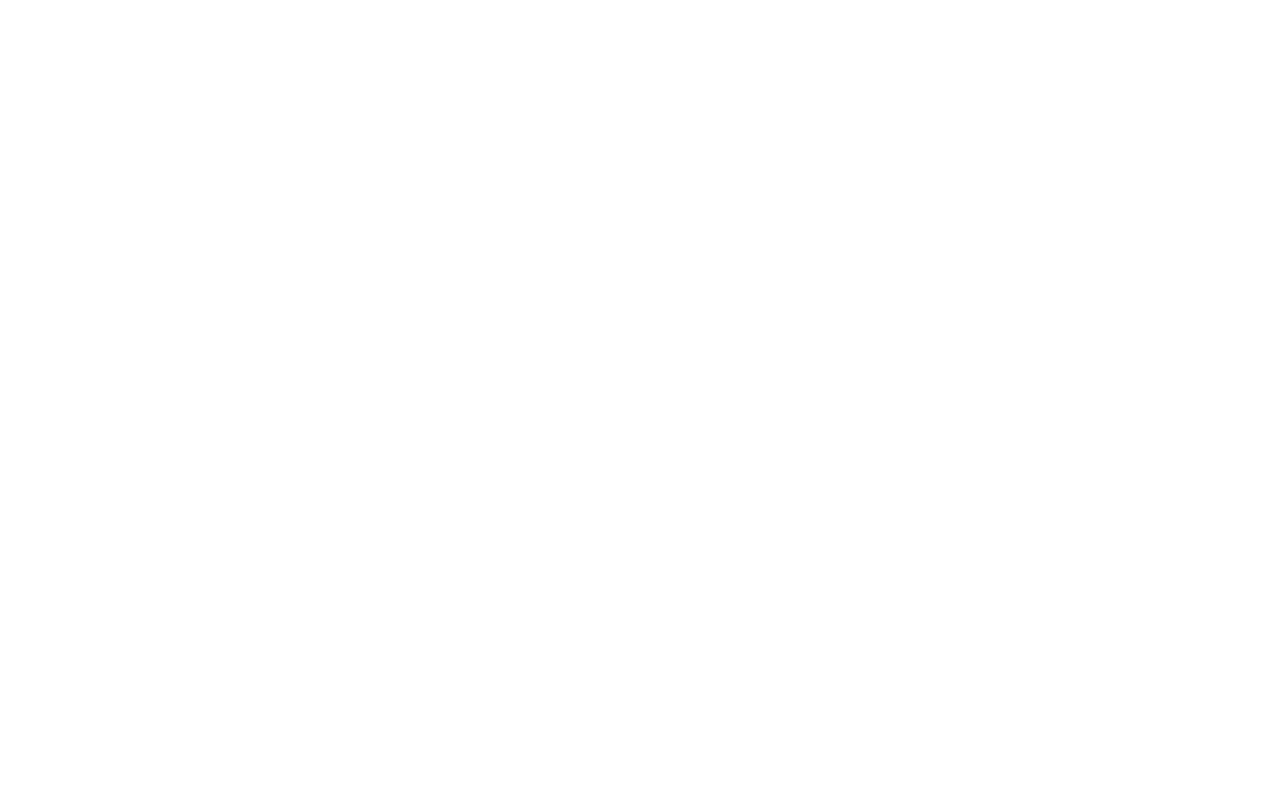
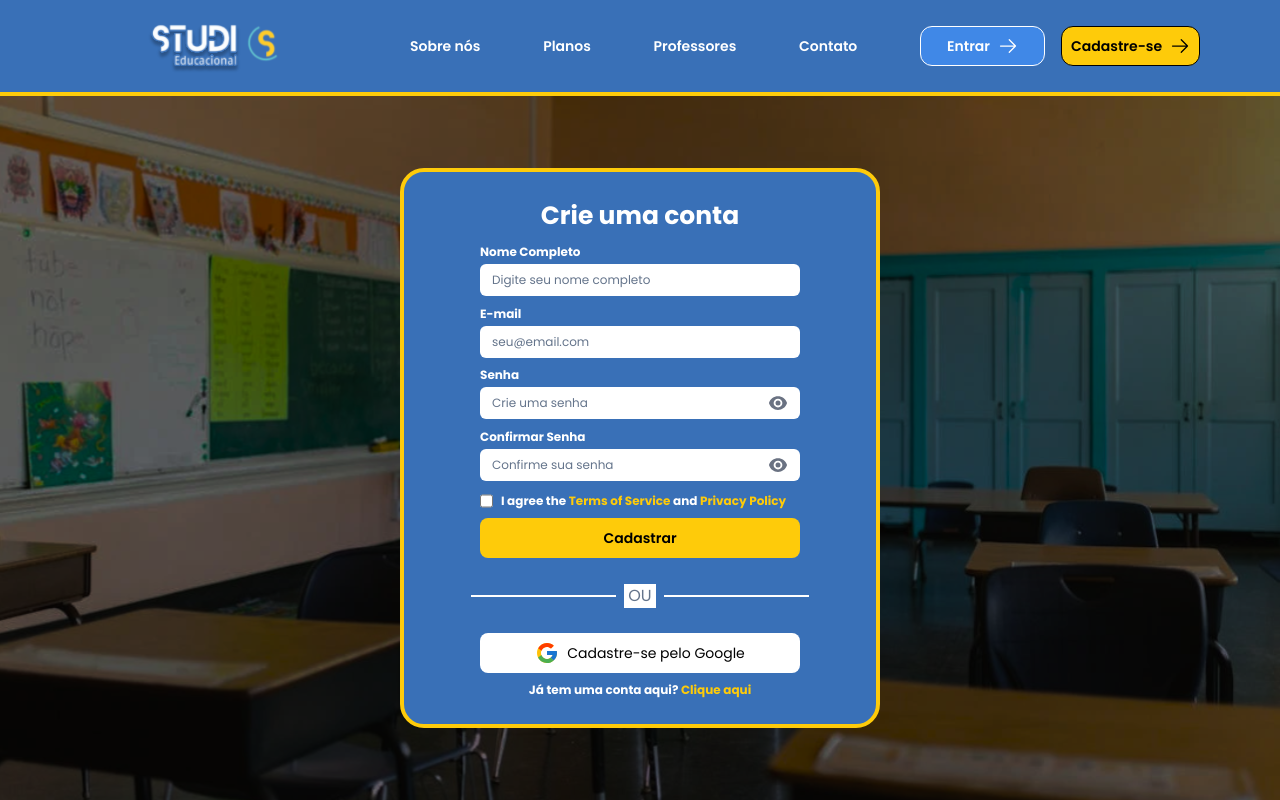
Before and after one commit to Studi-Grupo3/Front-End, a React (Vite) app: page / in a window 1280 px wide. Built offline with nearby package versions, Linux system fonts and the light colour scheme.

Commit message:
resolvendo conflito após pull na develop

```diff
--- a/package.json
+++ b/package.json
@@ -11,14 +11,14 @@
   },
   "dependencies": {
     "@heroicons/react": "^2.2.0",
-    "@tailwindcss/vite": "^4.1.0",
+    "@tailwindcss/vite": "^4.1.4",
     "lucide-react": "^0.487.0",
     "prop-types": "^15.8.1",
     "react": "^19.1.0",
     "react-calendar": "^5.1.0",
     "react-dom": "^19.1.0",
     "react-icons": "^5.5.0",
-    "tailwindcss": "^4.1.0"
+    "tailwindcss": "^4.1.4"
   },
   "devDependencies": {
     "@eslint/js": "^9.21.0",
--- a/src/App.jsx
+++ b/src/App.jsx
@@ -1,5 +1,6 @@
 import "./index.css";
 import CheckoutPage from "./pages/CheckoutPage"
+import LoginPage from "./pages/LoginPage"
 import RegisterPage from "./pages/RegisterPage";
 import {AppointmentManager} from "./pages/AppointmentManager";
 import EmailVerificationPage from "./pages/EmailVerificationPage";
@@ -7,6 +8,7 @@ import EmailVerificationPage from "./pages/EmailVerificationPage";
 function App() {
   return (
     <>
+    <RegisterPage />
     </>
   );
 }
--- a/src/components/NavbarHome.jsx
+++ b/src/components/NavbarHome.jsx
@@ -1,44 +1,52 @@
 import { useState } from "react";
-import Imagem from "../assets/logo.svg"
+import Imagem from "../assets/logo.svg";
 import { ArrowRightIcon, Bars3Icon, XMarkIcon } from "@heroicons/react/24/outline";
 
 const NavbarHome = () => {
     const [isOpen, setIsOpen] = useState(false);
 
+    return (
+        <nav className="h-[12vh] w-full bg-[#3970B7] border-b-4 border-b-[#FECB0A] text-white px-4 lg:px-20 flex items-center justify-between text-sm relative">
 
-    return (
-
-        <nav className=" h-[12vh] w-full bg-[#3970B7] border-b-4 border-b-[#FECB0A] text-white px-4 md:px-10 flex items-center justify-between md:justify-center flex-row text-sm">
-
-            <div className="absolute left-1/2 -translate-x-1/2 md:static md:translate-x-0 md:w-70 flex md:justify-center">
-                <img src={Imagem} className="h-20 "/>
+            {/* Logo */}
+            <div className="absolute left-1/2 -translate-x-1/2 lg:static lg:translate-x-0 lg:w-70 flex justify-center">
+                <img src={Imagem} className="h-20" />
             </div>
 
-            <div className="hidden md:flex flex-row justify-evenly w-150">
-
-                    <h2 className="mb-4 font-semibold cursor-pointer">Sobre nós</h2>
-
-                    <h2 className="mb-4 font-semibold cursor-pointer">Planos</h2>
-
-                    <h2 className="mb-4 font-semibold cursor-pointer">Professores</h2>
-
-                    <h2 className="mb-4 font-semibold cursor-pointer">Contato</h2>
-
+            {/* Menu de navegação (somente em telas >= 1024px) */}
+            <div className="hidden lg:flex flex-row justify-evenly items-center w-150 h-[12vh]">
+                <h2 className="font-semibold cursor-pointer">Sobre nós</h2>
+                <h2 className="font-semibold cursor-pointer">Planos</h2>
+                <h2 className="font-semibold cursor-pointer">Professores</h2>
+                <h2 className="font-semibold cursor-pointer">Contato</h2>
             </div>
 
-            <div className="hidden ml-auto md:flex flex-row gap-4 w-70">
-                <button className="flex items-center justify-center h-10 w-90 gap-2 rounded-xl border-1 border-[#FFFFFF] bg-[#4088E7] text-white font-semibold cursor-pointer">
-                    Entrar <ArrowRightIcon className="h-5"/>
+            {/* Botões (somente em telas >= 1024px) */}
+            <div className="hidden lg:flex gap-4 w-70">
+                <button className="flex items-center justify-center h-10 w-90 gap-2 rounded-xl border border-[#FFFFFF] bg-[#4088E7] text-white font-semibold cursor-pointer">
+                    Entrar <ArrowRightIcon className="h-5" />
                 </button>
-                <button className="flex items-center justify-center h-10 w-100 gap-2 rounded-xl border-1 border-[#000000] bg-[#FECB0A] text-black font-semibold cursor-pointer">
-                    Cadastre-se <ArrowRightIcon className="h-5"/>
+                <button className="flex items-center justify-center h-10 w-100 gap-2 rounded-xl border border-[#000000] bg-[#FECB0A] text-black font-semibold cursor-pointer">
+                    Cadastre-se <ArrowRightIcon className="h-5" />
                 </button>
             </div>
 
-            <div className="absolute right-4 md:hidden">
+            <div className="absolute right-4 lg:hidden">
                 <button onClick={() => setIsOpen(!isOpen)}>
                     {isOpen ? <XMarkIcon className="h-8 w-8" /> : <Bars3Icon className="h-8 w-8" />}
                 </button>
+            </div>
+
+            <div className={`absolute top-[12vh] left-0 w-full bg-[#3970B7] border-b-4 border-b-[#FECB0A] text-white flex flex-col items-center gap-6 py-6 lg:hidden transition-all duration-300 ease-in-out ${isOpen
+                ? "transform translate-y-0 opacity-100"
+                : "transform translate-y-[-100vh] opacity-0"
+                }`}
+            >
+                <h2 className="font-semibold cursor-pointer">Sobre nós</h2>
+                <h2 className="font-semibold cursor-pointer">Planos</h2>
+                <h2 className="font-semibold cursor-pointer">Professores</h2>
+                <h2 className="font-semibold cursor-pointer">Contato</h2>
+
             </div>
         </nav>
     );
--- a/src/index.css
+++ b/src/index.css
@@ -1,5 +1,4 @@
 @import "tailwindcss";
-
 
 :root {
   --azul-custom: #3970B7;
--- a/src/pages/RegisterPage.jsx
+++ b/src/pages/RegisterPage.jsx
@@ -14,9 +14,9 @@ const RegisterPage = () => {
             <NavbarHome />
             <main className='h-[88vh] w-screen bg-no-repeat bg-cover bg-center flex justify-center items-center' style={{ backgroundImage: `url(${Imagem})` }}>
 
-                <section className='h-full w-full md:h-145 md:w-120 bg-[#3970B7] py-4 md:border-4 md:border-[#FECB0A] md:rounded-3xl text-white'>
+                <section className='h-full w-full md:h-140 md:w-120 bg-[#3970B7] py-4 md:border-4 md:border-[#FECB0A] md:rounded-3xl text-white'>
 
-                    <form className='flex flex-col justify-evenly items-center h-full w-full md:h-full md:w-full'>
+                    <form className='flex flex-col justify-evenly items-center w-full max-w-screen-xl mx-auto h-full'>
 
                         <h1 className='text-[25px] font-bold'>Crie uma conta</h1>
 
@@ -78,9 +78,9 @@ const RegisterPage = () => {
 
                         <button className='rounded-lg bg-[#FECB0A] text-black font-semibold cursor-pointer w-72 md:w-80 h-10 text-sm'>Cadastrar</button>
 
-                        <div className="relative flex items-center my-6">
+                        <div className="h-2 flex items-center my-6">
 
-                            <div className="flex-1 border w-65 md:w-80 border-white"></div>
+                            <div className="flex-1 border w-65 md:w-72 border-white"></div>
 
                             <div className="text-[#64748B] text-center w-8 h-6 bg-white mx-2 ">OU</div>
 
```
Also changed, not shown: 1 other file (tests, documents, lock files or other folders).
